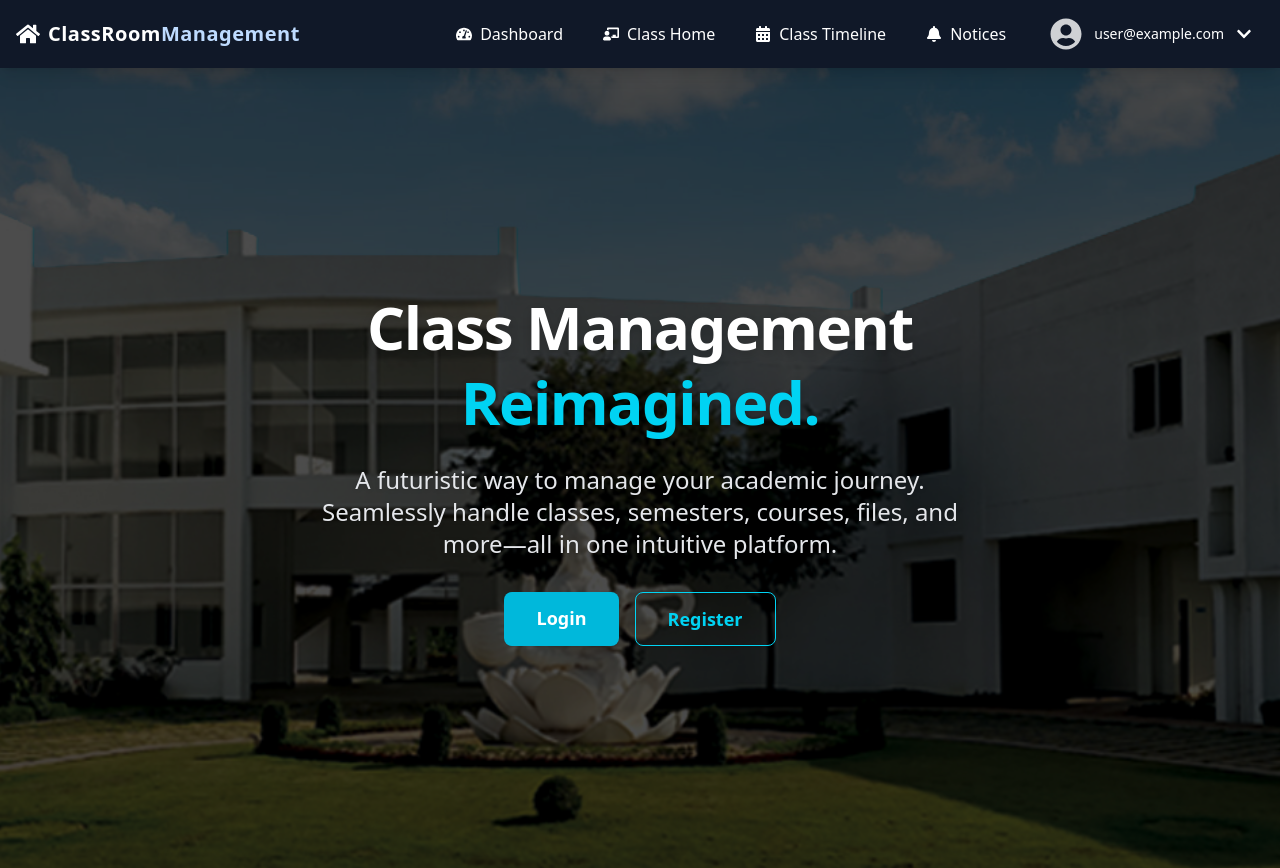
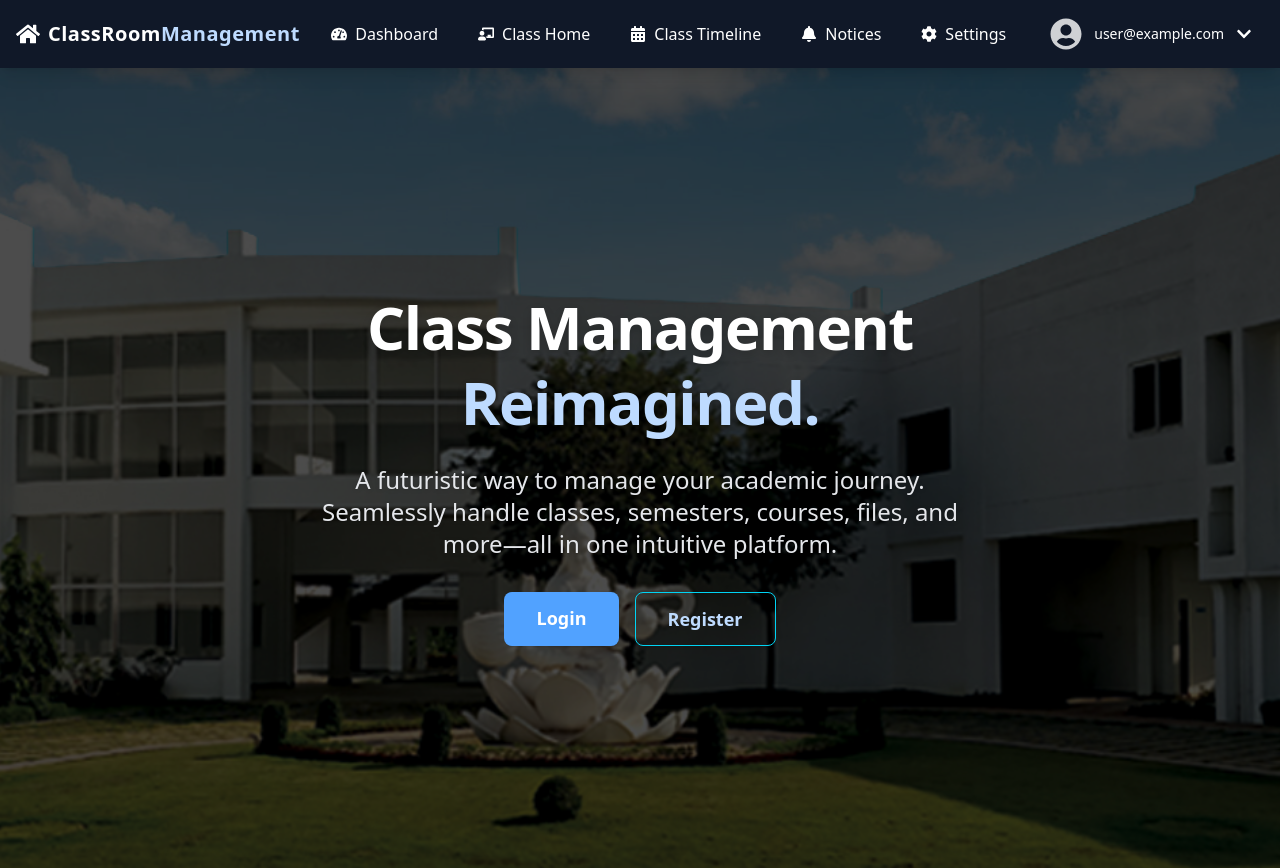
Before and after one commit to ShudarsanRegmi/ClassMgmtSysOS-, a React (Vite) app in the folder frontend-classmgmt/: page / in a window 1280 px wide. Built offline with nearby package versions, Linux system fonts and the light colour scheme; no server answers; sample sign-in values are in the browser's storage.

Commit message:
Minor UI tweaks on Homepage and Navbar

```diff
--- a/frontend-classmgmt/src/components/Home.jsx
+++ b/frontend-classmgmt/src/components/Home.jsx
@@ -59,7 +59,7 @@ const RealHome = () => (
     {/* Centered overlay content */}
     <div className="relative z-20 flex flex-col items-center justify-center w-full h-full text-center px-4">
       <h1 className="text-5xl md:text-6xl font-bold leading-tight tracking-tight text-white drop-shadow-lg mb-6">
-        Class Management <span className="block text-cyan-400">Reimagined.</span>
+        Class Management <span className="block text-blue-200">Reimagined.</span>
       </h1>
       <p className="text-lg md:text-2xl text-gray-200 max-w-2xl mx-auto mb-8 drop-shadow">
         A futuristic way to manage your academic journey. Seamlessly handle classes, semesters, courses, files, and more—all in one intuitive platform.
@@ -67,13 +67,13 @@ const RealHome = () => (
       <div className="flex flex-col sm:flex-row gap-4 justify-center">
         <Link
           to="/login"
-          className="px-8 py-3 bg-cyan-500 text-white rounded-lg font-semibold text-lg hover:bg-cyan-600 transition shadow"
+          className="px-8 py-3 bg-blue-400 text-white rounded-lg font-semibold text-lg hover:bg-cyan-600 transition shadow"
         >
           Login
         </Link>
         <Link
           to="/register"
-          className="px-8 py-3 border border-cyan-400 text-cyan-400 rounded-lg font-semibold text-lg hover:bg-cyan-600 hover:text-white transition shadow"
+          className="px-8 py-3 border border-cyan-400 text-blue-200 rounded-lg font-semibold text-lg hover:bg-cyan-600 hover:text-white transition shadow"
         >
           Register
         </Link>
--- a/frontend-classmgmt/src/components/Navbar.jsx
+++ b/frontend-classmgmt/src/components/Navbar.jsx
@@ -1,6 +1,7 @@
 import React, { useState, useRef, useEffect } from 'react';
 import { Link, useLocation } from 'react-router-dom';
 import { useAuth } from '../context/AuthContext';
+import { useTheme } from '../App';
 import {
   FaHome,
   FaUserCircle,
@@ -23,6 +24,7 @@ const Navbar = () => {
   const [isProfileOpen, setIsProfileOpen] = useState(false);
   const location = useLocation();
   const profileDropdownRef = useRef(null);
+  const theme = useTheme();
 
   // Close dropdown when clicking outside
   useEffect(() => {
@@ -97,6 +99,10 @@ const Navbar = () => {
           <FaBell className="h-4 w-4" />
           <span>Notices</span>
         </Link>
+        <Link to="/settings" className={baseClass('/settings')} onClick={() => setIsOpen(false)}>
+          <FaCog className="h-4 w-4" />
+          <span>Settings</span>
+        </Link>
       </>
     );
   };
@@ -156,7 +162,7 @@ const Navbar = () => {
                       <span>My Profile</span>
                     </Link>
                     <Link
-                      to="/admin/settings"
+                      to="/settings"
                       className="flex items-center gap-2 px-4 py-2 text-sm hover:bg-gray-50"
                       onClick={() => setIsProfileOpen(false)}
                     >
@@ -226,7 +232,7 @@ const Navbar = () => {
                     <span>My Profile</span>
                   </Link>
                   <Link
-                    to="/admin/settings"
+                    to="/settings"
                     className="flex items-center gap-2 px-4 py-3 text-gray-700 hover:bg-gray-50"
                     onClick={() => setIsOpen(false)}
                   >
```
